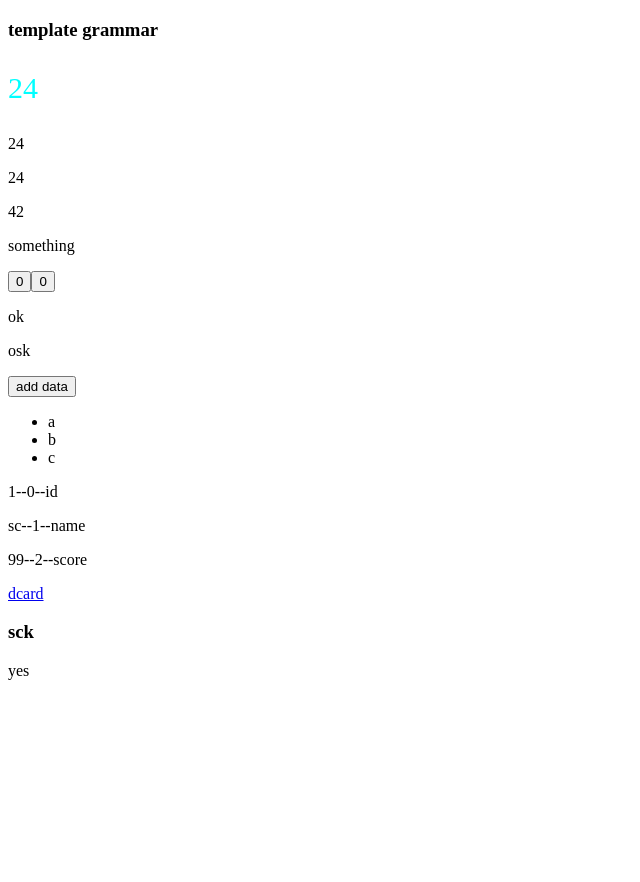
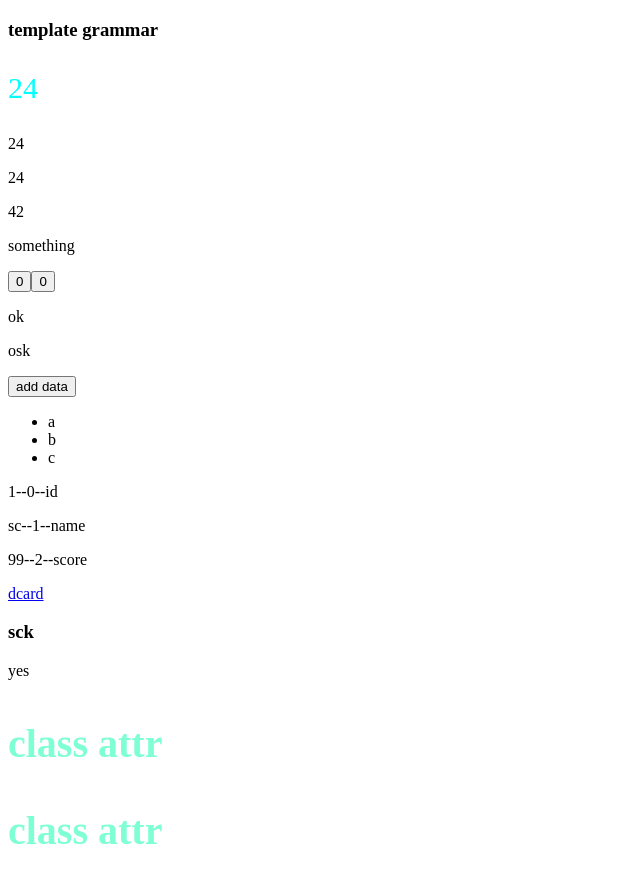
Before and after one commit to ashedid/vuestart, a Vue app: page / in a window 1280 px wide. Shown: the top 882 px of the page, without its empty margins (0-640 px from the left). Before the commit the page ends 800 px from the top, so only its background shows below. Built offline with nearby package versions, Linux system fonts and the light colour scheme.

Commit message:
`class` bind

```diff
--- a/src/components/First.vue
+++ b/src/components/First.vue
@@ -40,6 +40,10 @@
   <h3>{{ dixiashi.name }}</h3>
   <p>{{ dxsContant }}</p>
 
+  <h3 :class="{'active':isActive}">class attr</h3>
+<!--  //class 样式绑定-->
+  <h3 :class="[isActive,{'active':isActive}]">class attr</h3>
+<!--  //class 样式绑定 array-->
 </template>
 
 <script>
@@ -79,9 +83,9 @@ export default {
       dixiashi: {
         name: "sck",
         contant: ["klmzfxd", "dxssj", "zyf"]
-      }
+      },
 
-
+      isActive: true
     }
 
   },
@@ -124,4 +128,9 @@ export default {
   color: aqua;
   font-size: 30px;
 }
+
+.active {
+  color: aquamarine;
+  font-size: 40px;
+}
 </style>
```
